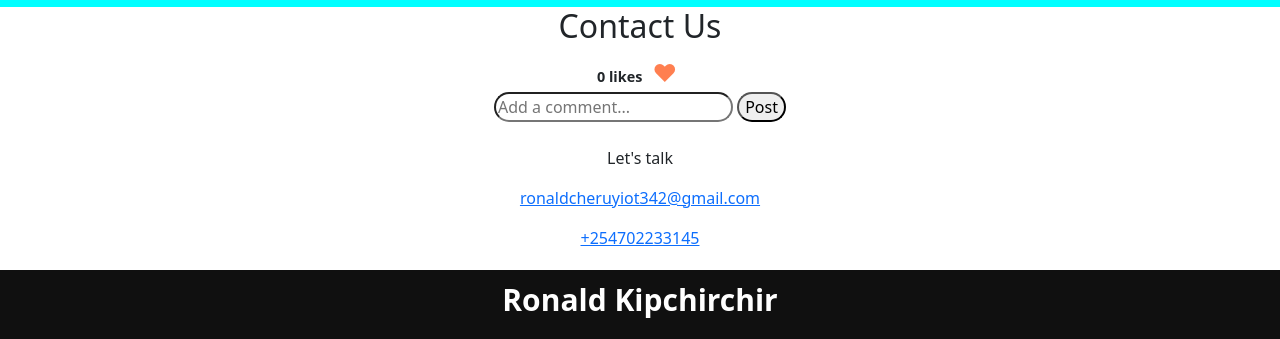
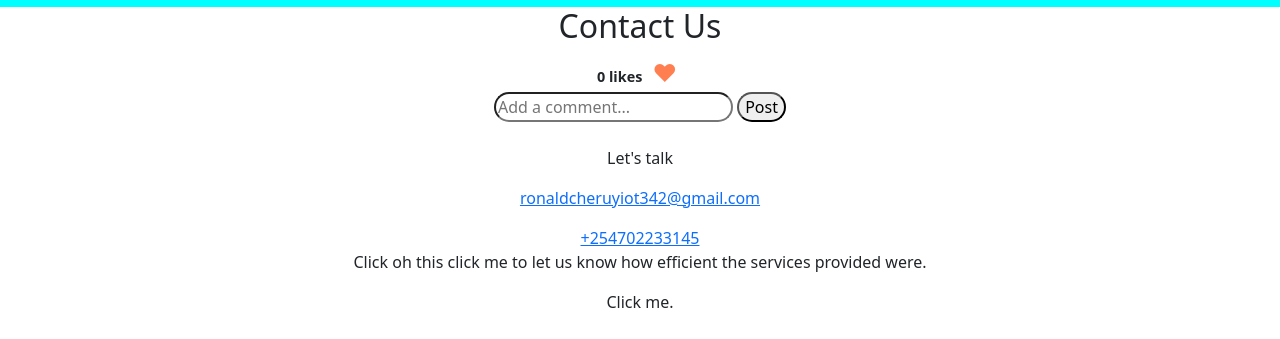
Before and after one commit to McRonaah/Kenya-commute-services, a plain HTML site: page index.html in a window 1280 px wide. Shown: the part 1333-1672 px from the top of the page. Drawn offline with nearby package versions, Linux system fonts and the light colour scheme; no server answers; some icons are missing.

Commit message:
click me added

```diff
--- a/index.html
+++ b/index.html
@@ -195,8 +195,8 @@
         <br><br>
         <p>Let's talk</p><a href="https://mail.google.com/mail/u/0/?fs=1&tf=cm&source=mailto&to=ronaldcheruyiot342@gmail.com" target="_blank" id ="contact">ronaldcheruyiot342@gmail.com</a></p>
            <a href="tel:+254702233145" target="_blank"><em class="lnr lnr-phone-handset"></em> +254702233145 </a> <br>
-           <!-- <p>Click oh this click me to let us know how efficient the services provided were.</p>
-           <p id="demo">Click me.</p> -->
+           <p>Click oh this click me to let us know how efficient the services provided were.</p>
+           <p id="demo">Click me.</p>
 </div>
 
     <footer>
```
